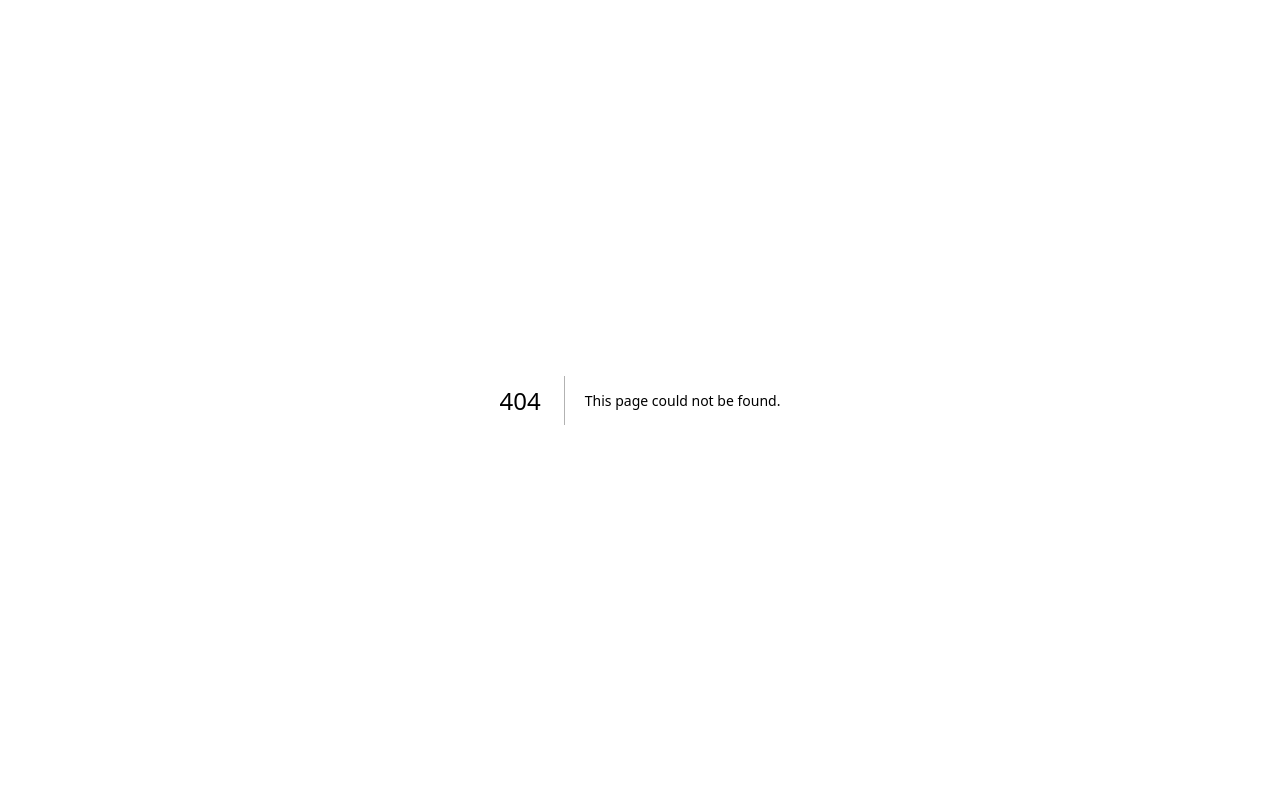
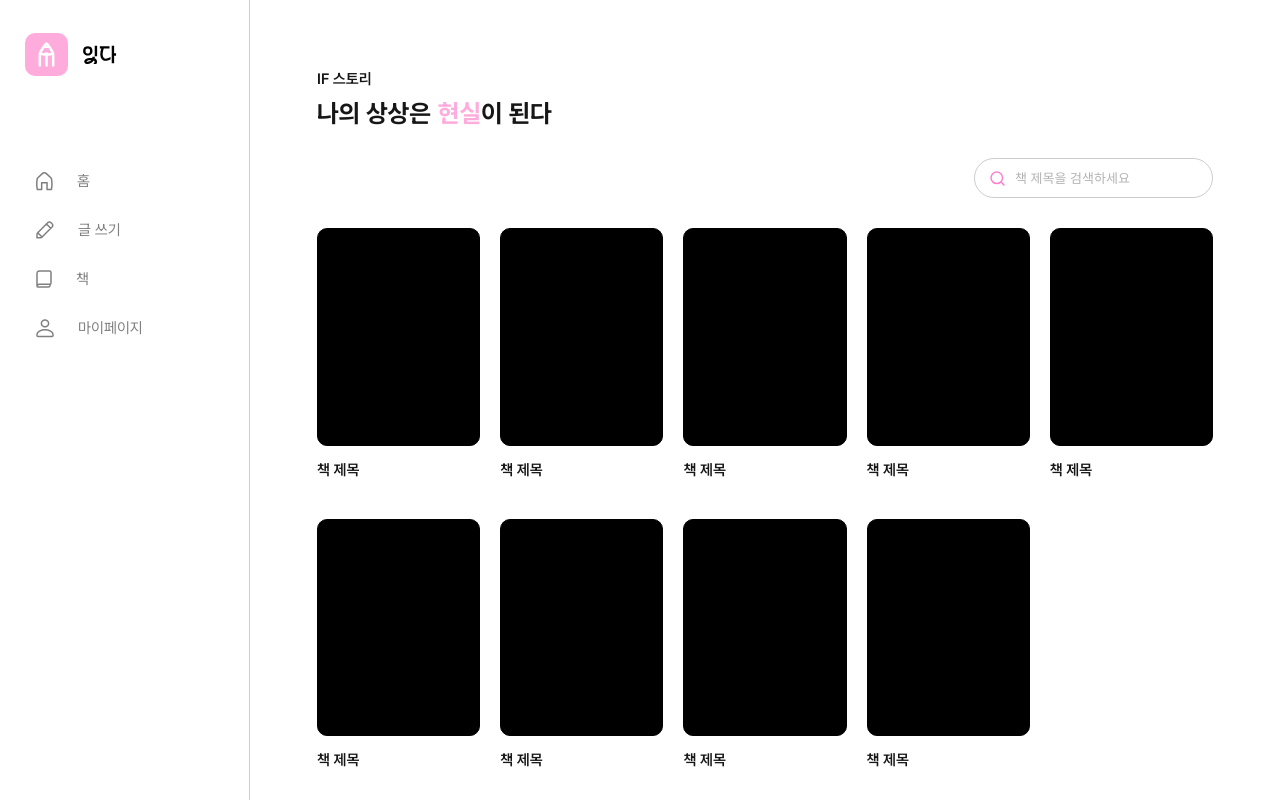
Before and after one commit to eejx0/Itda, a Next.js app: page /book in a window 1280 px wide. Before the commit this address had no page. Built offline with nearby package versions, Linux system fonts and the light colour scheme.

Commit message:
feat :: 책 리스트 퍼블리싱

```diff
--- /dev/null
+++ b/src/app/book/page.tsx
@@ -0,0 +1,142 @@
+"use client"
+
+import styled from "styled-components"
+import SideBar from "@/components/common/sideBar";
+import CommonInput from "@/components/common/input";
+import { useState } from "react";
+
+export default function BookList() {
+    const [closed, setClosed] = useState<boolean>(false);
+
+    return (
+        <Wrapper>
+            <SideBar closed={closed} setClosed={setClosed}/>
+            <Container $closed={closed}>
+                <TextWrapper>
+                    <p className="head">IF 스토리</p>
+                    <TitleWrapper>
+                        <p className="title">나의 상상은</p>
+                        <p className="colorText">현실</p>
+                        <p>이 된다</p>
+                    </TitleWrapper>
+                </TextWrapper>
+                <CommonInputWrapper>
+                    <CommonInput placeholder="책 제목을 검색하세요"/>
+                </CommonInputWrapper>
+                <BookListWrapper>
+                    <BookWrapper>
+                        <BookPicture />
+                        <p>책 제목</p>
+                    </BookWrapper>
+                    <BookWrapper>
+                        <BookPicture />
+                        <p>책 제목</p>
+                    </BookWrapper>
+                    <BookWrapper>
+                        <BookPicture />
+                        <p>책 제목</p>
+                    </BookWrapper>
+                    <BookWrapper>
+                        <BookPicture />
+                        <p>책 제목</p>
+                    </BookWrapper>
+                    <BookWrapper>
+                        <BookPicture />
+                        <p>책 제목</p>
+                    </BookWrapper>
+                    <BookWrapper>
+                        <BookPicture />
+                        <p>책 제목</p>
+                    </BookWrapper>
+                    <BookWrapper>
+                        <BookPicture />
+                        <p>책 제목</p>
+                    </BookWrapper>
+                    <BookWrapper>
+                        <BookPicture />
+                        <p>책 제목</p>
+                    </BookWrapper>
+                    <BookWrapper>
+                        <BookPicture />
+                        <p>책 제목</p>
+                    </BookWrapper>
+                </BookListWrapper>
+            </Container>
+        </Wrapper>
+    )
+}
+
+const Wrapper = styled.div`
+    display: flex;
+`;
+
+const Container = styled.div<{ $closed: boolean }>`
+  display: flex;
+  flex-direction: column;
+  margin-top: 70px;
+  width: 70vw;
+  margin-left: ${({ $closed }) => ($closed ? "calc(50% - 35vw + 45px)" : "calc(50% - 35vw + 125px)")};
+  margin-right: auto;
+  transition: margin-left 0.3s ease;
+  margin-bottom: 30px;
+  gap: 30px;
+  > h3 {
+    font-size: 23px;
+  }
+`;
+
+const TextWrapper = styled.div`
+    display: flex;
+    flex-direction: column;
+    gap: 10px;
+    > .head {
+        font-size: 15px;
+        font-weight: 600;
+    }
+`;
+
+const TitleWrapper = styled.div`
+    display: flex;
+    align-items: center;
+    > p {
+        font-size: 25px;
+        font-weight: 700;
+    }
+    > .colorText {
+        color: #FFACDD;
+        margin-left: 7px;
+    }
+`;
+
+const CommonInputWrapper = styled.div`
+    display: flex;
+    margin-left: auto;
+`;
+
+const BookListWrapper = styled.div`
+    display: grid;
+    grid-template-columns: repeat(auto-fill, minmax(150px, 1fr));
+    row-gap: 40px;
+    column-gap: 20px;
+    width: 100%;
+`;
+
+const BookWrapper = styled.div`
+    display: flex;
+    flex-direction: column;
+    gap: 15px;
+    cursor: pointer;
+    > p {
+        font-size: 15px;
+        font-weight: 600;
+    }
+`;
+
+const BookPicture = styled.div`
+    width: auto;
+    height: auto;
+    background-color: black;
+    border: 1px solid black;
+    aspect-ratio: 3/4;
+    border-radius: 10px;
+`;
```
